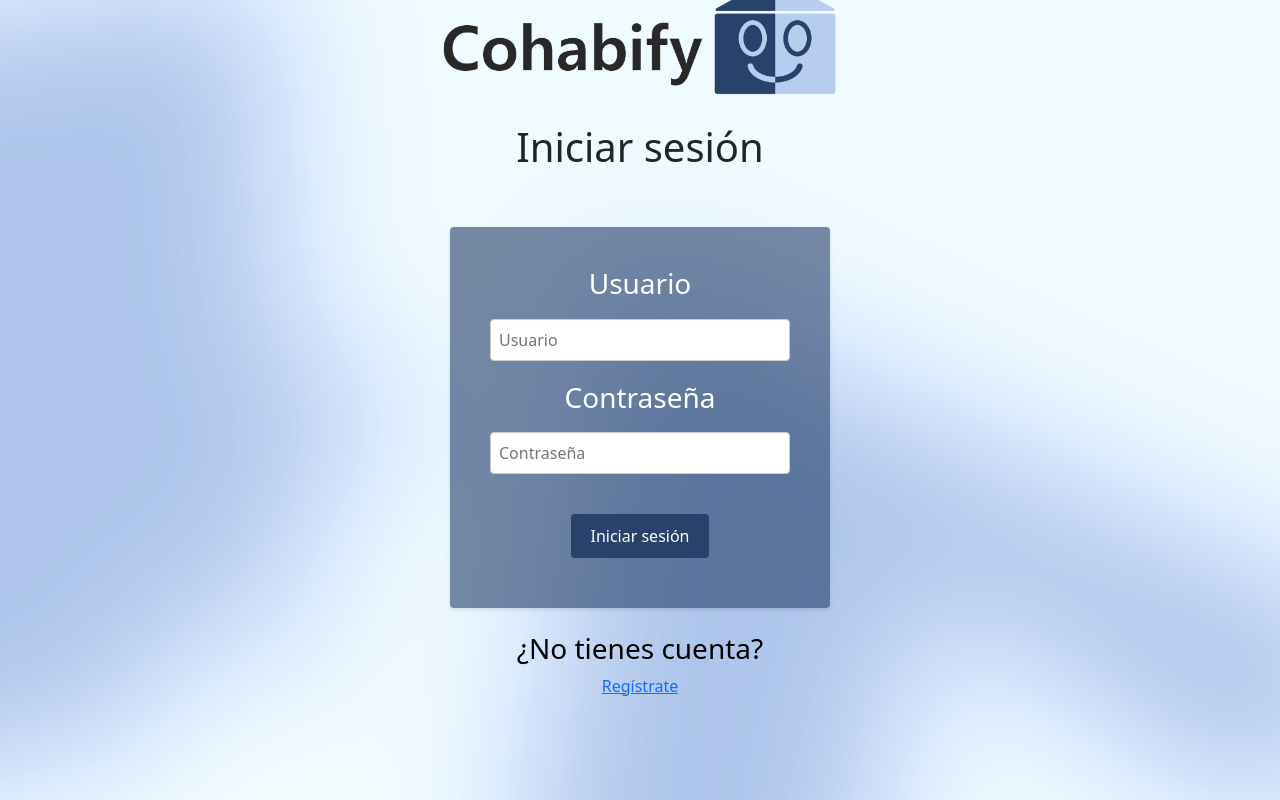
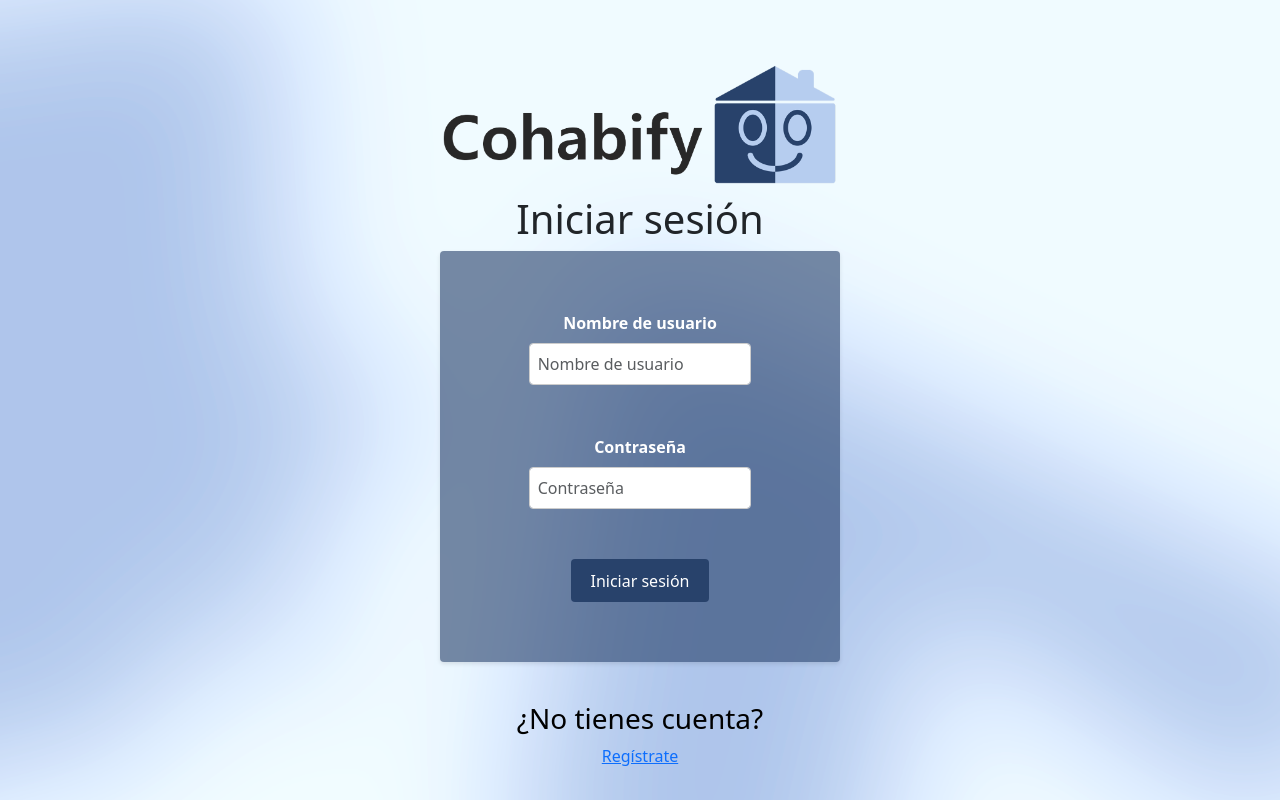
Before and after one commit to Cohabify-ISPP/Cohabify, a Vue app in the folder frontend/: page /login in a window 1280 px wide. Built offline with nearby package versions, Linux system fonts and the light colour scheme.

Commit message:
feat: vista de registro terminada.

```diff
--- a/frontend/src/components/authentication/Login.vue
+++ b/frontend/src/components/authentication/Login.vue
@@ -1,28 +1,33 @@
 <template>
-
-
-    <div class="login-container">
-
+    <div class="container d-flex justify-content-center align-items-center  vh-100">
+      <div class="text-center">
         <img src="/images/LogoCohabify.png" class="img-fluid rounded-start" alt="..." style="max-width: 400px; padding-top: 30px; padding-bottom: 2%;">
-        <h1 >Iniciar sesión</h1>
-
-        <div class="card mt-5">
-            <h3 style="color: white; padding-bottom: 10px;">Usuario</h3>
-            <input style="width: 300px; align-self: center;" type="text" v-model="username" placeholder="Usuario" />
-            <h3 style="color: white; padding-top: 10px; padding-bottom: 10px;">Contraseña</h3>
-            <input style="width: 300px; align-self: center;" type="password" v-model="password" placeholder="Contraseña" />
-            <div style="padding-top: 30px; padding-bottom: 10px;">
+        <h1>Iniciar sesión</h1>
+        <div class="card">
+        <form class="row justify-content-center">
+          <div class="col-md-10">
+            <div class="form-group" style="padding: 20px;">
+              <label for="username" class="form-label text-white fw-bold">Nombre de usuario</label>
+              <input type="text" class="form-control" id="username" v-model="username" placeholder="Nombre de usuario">
+            </div>
+            <div class="form-group" style="padding: 20px;">
+              <label for="password" class="form-label text-white fw-bold">Contraseña</label>
+              <input type="password" class="form-control" id="password" v-model="password" placeholder="Contraseña">
+            </div>
+            <div class="form-group" style="padding: 20px;">
                 <button class="btn-primary" @click="login">Iniciar sesión</button>
             </div>
+            </div>
+        </form>
         </div>
+        <div>
+          <h3 style="color: rgb(0, 0, 0); padding-top: 10%;">¿No tienes cuenta?</h3>
+          <router-link to="/register">Regístrate</router-link>
+        </div>
+      </div>
+    </div>
+  </template>
 
-        <div>
-            <h3 style="color: rgb(0, 0, 0); padding-top: 10%;">¿No tienes cuenta?</h3>
-            <router-link to="/register">Regístrate</router-link>
-        </div>
-
-    </div>
-</template>
 
 
 <script>
@@ -36,18 +41,19 @@
                     username: username.value,
                     password: password.value,
                 }
-                fetch('/auth/login', {
+                fetch(import.meta.env.VITE_BACKEND_URL + '/auth/login', {
                     method: 'POST',
                     headers: {
                         'Content-Type': 'application/json',
                     },
+                    credentials: 'include',
                     body: JSON.stringify({
                         username: data.username,
                         password: data.password,
                     }),
                 })
                     .then(response => response.json())
-                    .then(jsonData => console.log('Respuesta del backend:', jsonData))
+                    .then(jsonData => window.location.href = '/')
                     .catch(error => console.error('Error al enviar datos al backend:', error));
             };
 
--- a/frontend/src/components/authentication/Register.vue
+++ b/frontend/src/components/authentication/Register.vue
@@ -15,13 +15,13 @@
             </div>
             <div class="form-group" style="padding: 20px;">
               <label for="phone" class="form-label text-white fw-bold">Teléfono</label>
-              <input type="text" class="form-control" id="phone" v-model="phone" placeholder="XXXXXXXXX">
+              <input type="tel"  pattern="[0-9]{3}-[0-9]{3}-[0-9]{4}" class="form-control" id="phone" v-model="phone" placeholder="XXX-XXX-XXX">
             </div>
           </div>
           <div class="col-md-6" style="padding-inline: 20px;">
             <div class="form-group" style="padding: 20px;">
               <label for="email" class="form-label text-white fw-bold">Email</label>
-              <input type="text" class="form-control" id="email" v-model="email" placeholder="email">
+              <input type="email" class="form-control" id="email" v-model="email" placeholder="email">
             </div>
             <div class="form-group" style="padding: 20px;">
               <label for="password" class="form-label text-white fw-bold">Contraseña</label>
@@ -52,13 +52,44 @@ import { ref } from 'vue'
 
 export default {
     setup() {
+        const name = ref('')
         const username = ref('')
         const email = ref('')
+        const phone = ref('')
         const password = ref('')
+        const confirmPassword = ref('')
 
         const register = () => {
-            // TODO: Lógica de registro
-        }
+            const data = {
+                name: name.value,
+                username: username.value,
+                email: email.value,
+                phone: phone.value,
+                password: password.value,
+                confirmPassword: confirmPassword.value
+            }
+            if (password.value !== confirmPassword.value) {
+                alert('Las contraseñas no coinciden')
+            }else{
+                fetch(import.meta.env.VITE_BACKEND_URL + '/auth/register', {
+                    method: 'POST',
+                    headers: {
+                        'Content-Type': 'application/json',
+                    },
+                    credentials: 'include',
+                    body: JSON.stringify({
+                        name: data.name,
+                        username: data.username,
+                        email: data.email,
+                        phone: data.phone,
+                        password: data.password
+                    }),
+                })
+                    .then(response => response.json())
+                    .then(jsonData => window.location.href = '/login')
+                    .catch(error => console.error('Error al enviar datos al backend:', error));
+              }
+            };
 
         return {
             username,
```
